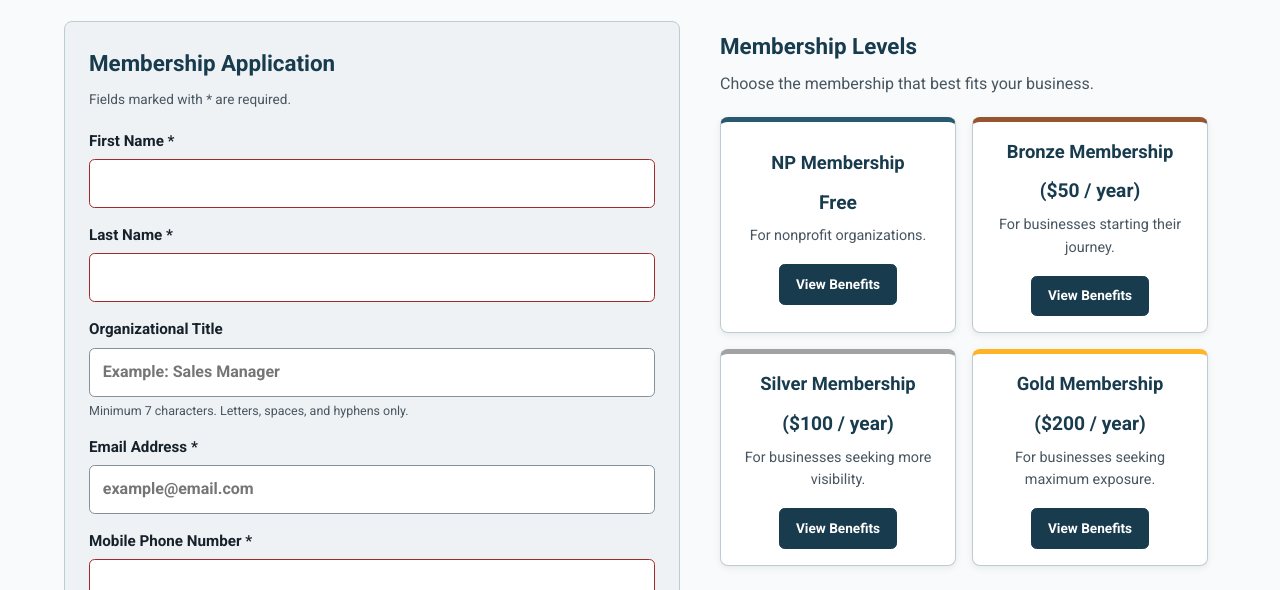
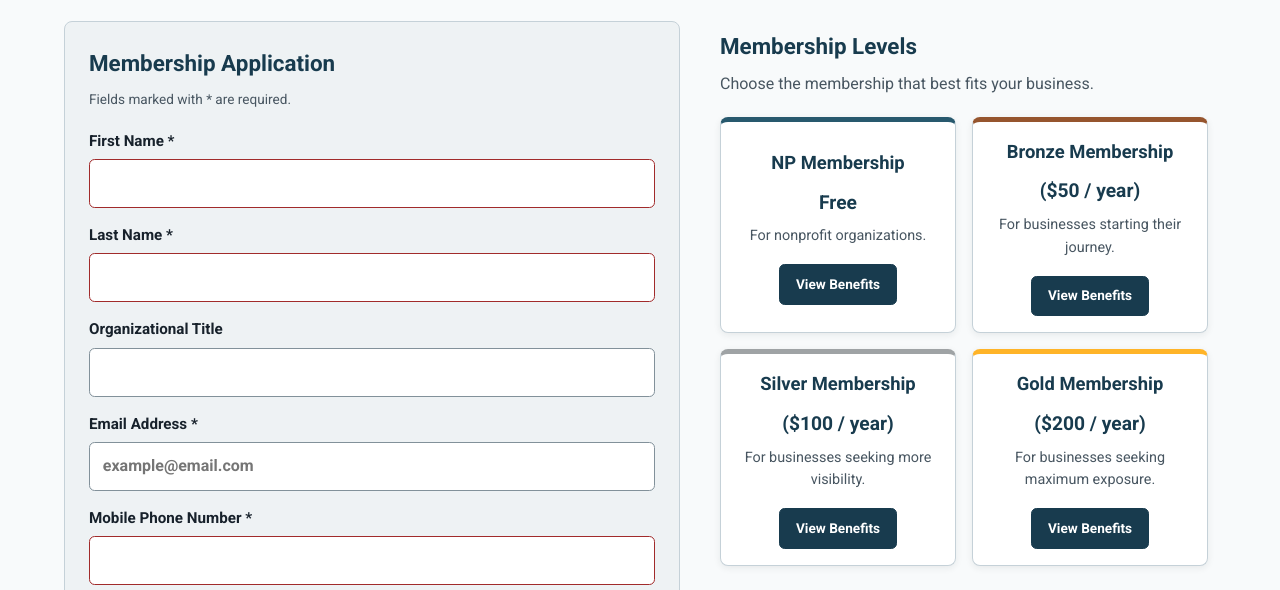
Before and after one commit to aokami-aka/wdd231, a plain HTML site: page chamber/join.html in a window 1280 px wide. Shown: the part 210-800 px from the top of the page. Drawn offline with Linux system fonts and the light colour scheme.

Commit message:
Update organization title input validation and remove unused CSS variables

```diff
--- a/chamber/join.html
+++ b/chamber/join.html
@@ -111,14 +111,11 @@
                         type="text"
                         id="organizationTitle"
                         name="organizationTitle"
-                        title="Enter your organizational title using at least seven letters, spaces, or hyphens."
+                        title="Only letters, spaces, and hyphens are allowed. Minimum 7 characters."
                         autocomplete="organization-title"
-                        pattern="[A-Za-zÀ-ÿ][A-Za-zÀ-ÿ -]{6,}"
-                        placeholder="Example: Sales Manager"
+                        pattern="[A-Za-z -]{7,}"
+                        minlength="7"
                     >
-                    <span class="field-hint">
-                        Minimum 7 characters. Letters, spaces, and hyphens only.
-                    </span>
                 </label>
 
                 <label for="email">
--- a/chamber/styles/small.css
+++ b/chamber/styles/small.css
@@ -760,15 +760,6 @@ h1 {
     }
 }
 
-/* SHARED COLOR VARIABLES */
-
-:root {
-    --paper: #ffffff;
-    --surface: #eef2f4;
-    --line: #bdcbd2;
-}
-
-
 /* JOIN PAGE */
 
 .join-main {
```
